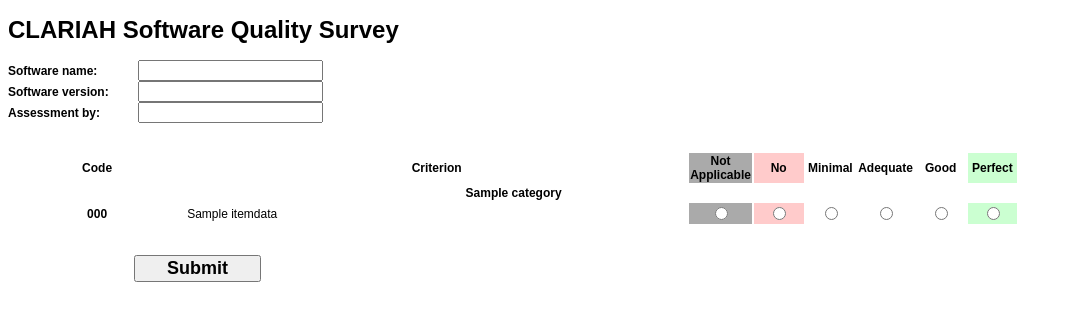
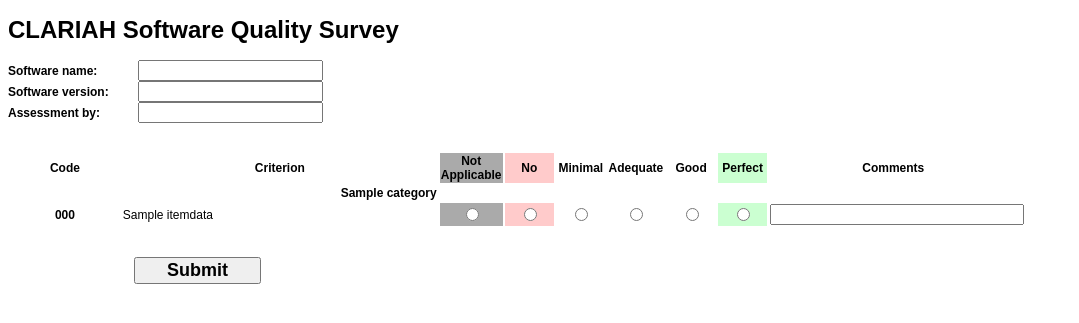
Before and after one commit to CLARIAH/software-quality-guidelines, a Django app: template websurvey/websurvey/templates/interactive_survey.html in a window 1280 px wide. Shown: the top 323 px of the page, without its empty margins (0-1079 px from the left). Run offline with Django 3.2, Linux system fonts and the light colour scheme; the template is opened without the code that fills it: most values are stand-ins (such as "Sample title", 1, 10 or a date in 2020); parts of the project's set-up code (start-up, migrations or seed data) failed here and were passed over.

Commit message:
added comments field

```diff
--- a/websurvey/websurvey/templates/interactive_survey.html
+++ b/websurvey/websurvey/templates/interactive_survey.html
@@ -36,9 +36,14 @@
         .colna {
             background: #aaa;
         }
+        .colcomments{
+            width: 25%;
+        }
+        .colcomments input {
+            width: 100%;
+        }
         table {
             width: 80%;
-            max-width: 1024px;
         }
         td {
             border-bottom: 1px solid white;
@@ -46,6 +51,7 @@
         tr:hover td {
             border-bottom: 1px solid black;
         }
+
 
     </style>
  </head>
@@ -73,6 +79,7 @@
     <th class="col2">Adequate</th>
     <th class="col3">Good</th>
     <th class="col4">Perfect</th>
+    <th class="colcomments">Comments</th>
 </tr>
 {% for category, categorydata in criteria.items %}
 <tr>
@@ -94,6 +101,7 @@
     <td class="col2"><input type="radio" name="{{code}}" value="2" title="Adequate" /></td>
     <td class="col3"><input type="radio" name="{{code}}" value="3" title="Good" /></td>
     <td class="col4"><input type="radio" name="{{code}}" value="4" title="Perfect" /></td>
+    <td class="colcomments"><input name="comments_{{code}}" title="Comments" /></td>
 </tr>
 {% endfor %}
 {% endfor %}
```
